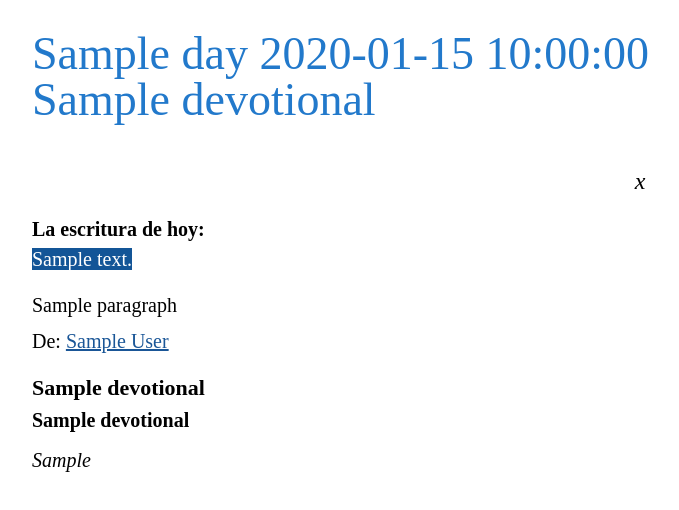
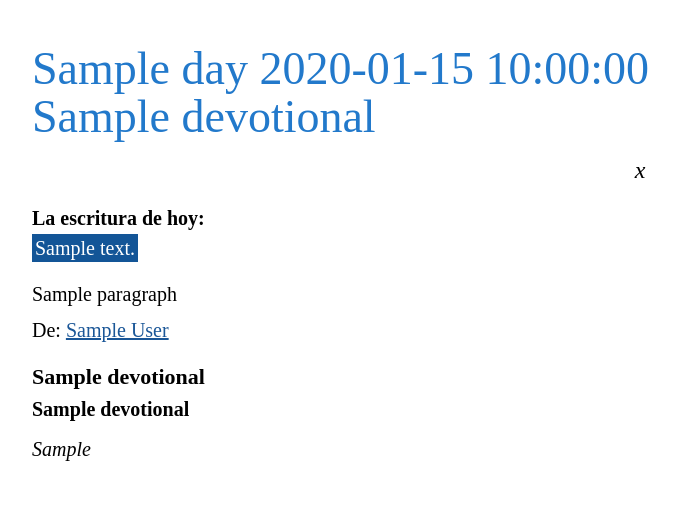
Before and after one commit to antastorga/antastorga.github.io, a Python web app: template templates/devotional.html.j2 in a window 1280 px wide. Shown: the top 510 px of the page, without its empty margins (0-679 px from the left). Run offline with Jinja, Linux system fonts and the light colour scheme; the template is opened without the code that fills it: most values are stand-ins (such as "Sample title", 1, 10 or a date in 2020).

Commit message:
fix: resize margins, add padding to verse link

```diff
--- a/templates/devotional.html.j2
+++ b/templates/devotional.html.j2
@@ -7,14 +7,13 @@
 {% macro show_devotional_content(devotional) %}
 <div style="margin: 1.5em 1.5em;">
 
-    <h1 style="color: #2279cb; font-size: 46px; font-family: Serif; font-weight: lighter; line-height: 1em; margin-bottom: -1em;">{{devotional.day}} {{devotional.date}}</h1>
-    <p style="color: #2279cb; font-size: 46px; font-family: Serif; font-weight: lighter; line-height: 1em;">
-    {{devotional.title}}</p>
+    <p style="color: #2279cb; font-size: 46px; font-family: Serif; font-weight: lighter; line-height: 1em; margin-bottom: 0.5em;">{{devotional.day}} {{devotional.date}}</p>
+    <h2 style="color: #2279cb; font-size: 46px; font-family: Serif; font-weight: lighter; line-height: 0.1em; margin-top: 0.1em;">{{devotional.title}}</h2>
 
     <p style="font-style: italic; font-weight: lighter; font-size: 24px; font-family: Serif !important; text-align: center; line-height: 1em; margin-bottom: -0.5em;">{{devotional.passage}}</p>
     <br>
     <p style="font-family: Serif !important; line-height: 1em; font-size: 20px; margin-bottom: 0.5em;"><strong>La escritura de hoy:</strong></p>
-    <a href="{{devotional.verse_link}}" style="font-family: Serif !important; font-size: 20px; text-align: center; background-color: rgb(19, 85, 151); color: rgb(255,255,255); text-decoration: none; line-height: 1em; margin-bottom: -0.5em;">{{devotional.verse_text}}</a>
+    <a href="{{devotional.verse_link}}" style="font-family: Serif !important; font-size: 20px; text-align: center; background-color: rgb(19, 85, 151); color: rgb(255,255,255); text-decoration: none; line-height: 1em; margin-bottom: -0.5em; padding: 3px;">{{devotional.verse_text}}</a>
 
     {%- for paragraph in devotional.content %}
     <p style="font-family: Serif !important; font-size: 20px; line-height: 1.5em; text-align: justify; margin-bottom: -0.5em;">{{paragraph}}</p>
```
